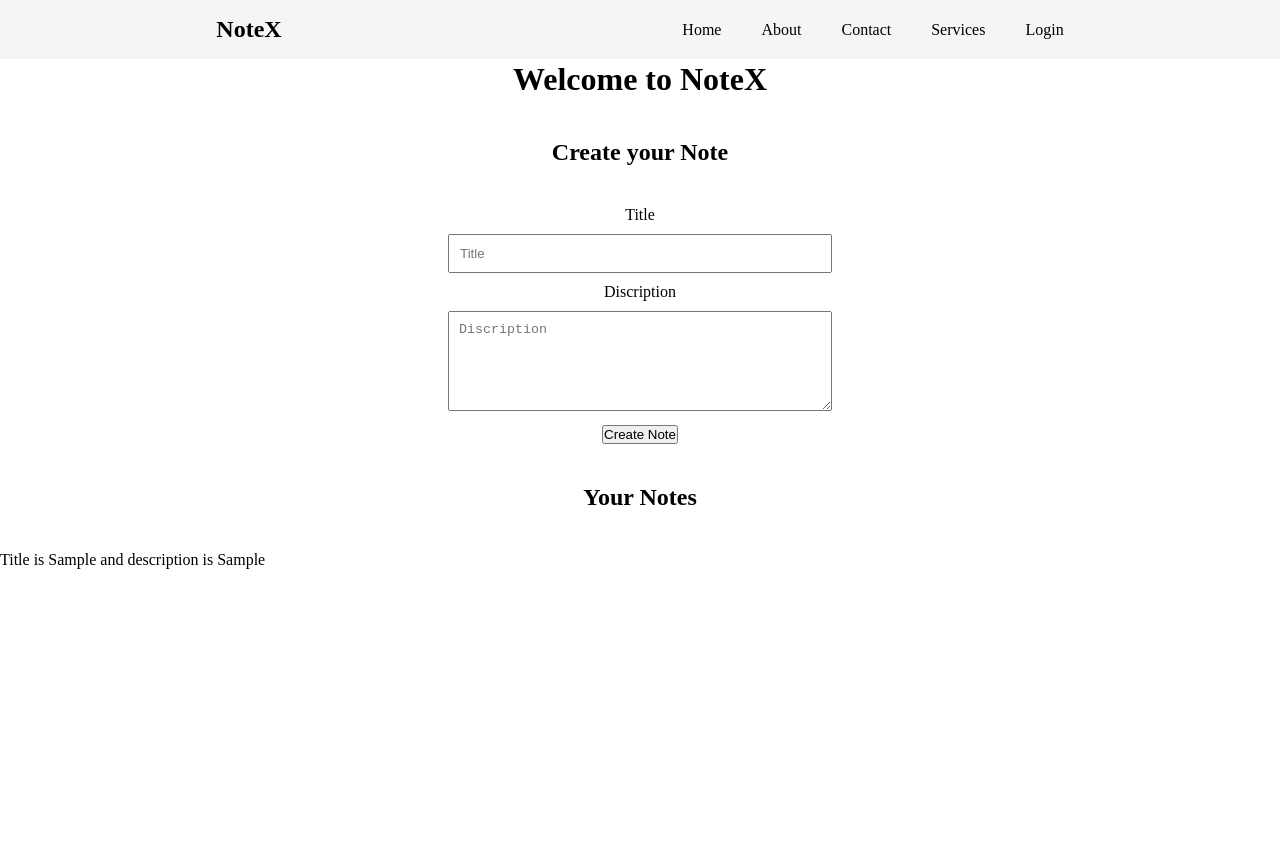
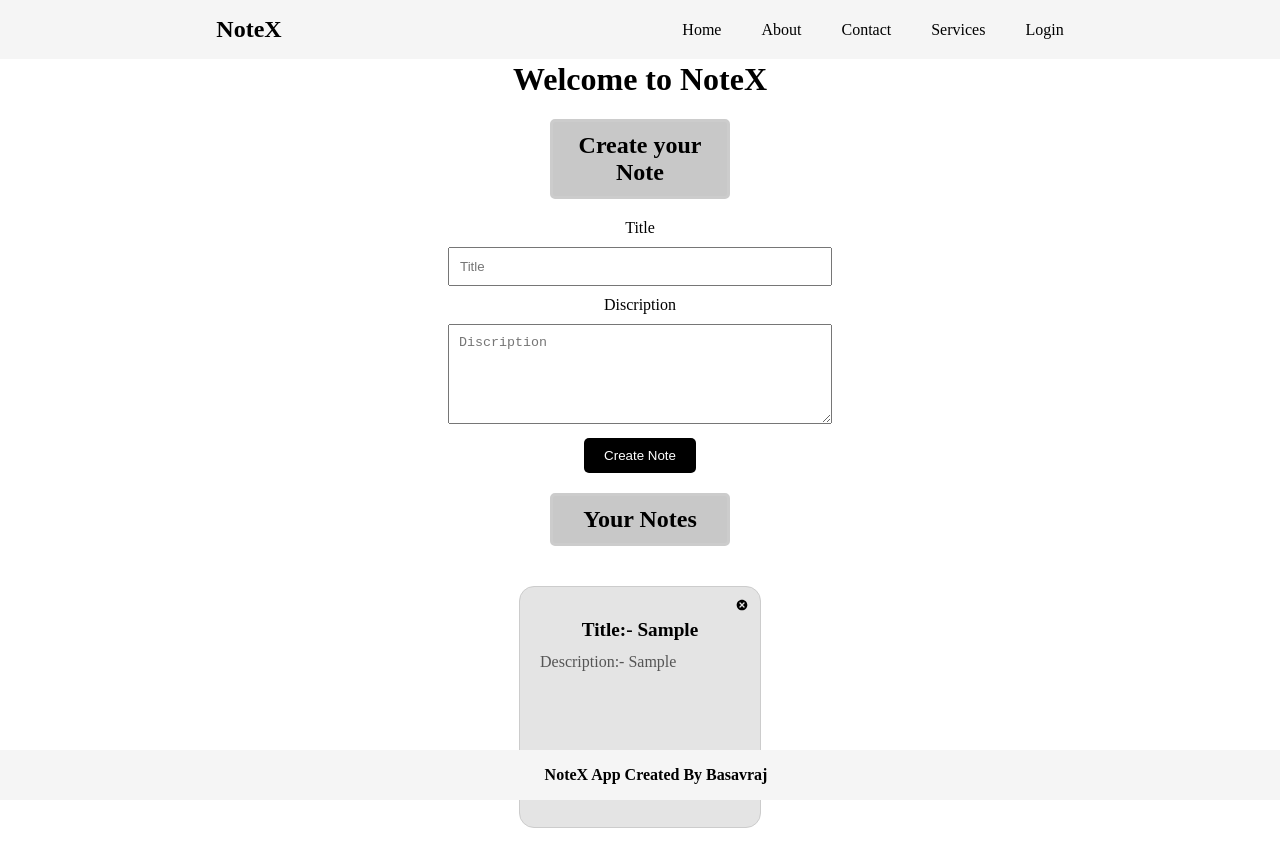
Before and after one commit to Basavrajcharate/Notes_app, a React (Vite) app in the folder Notes_app/: page / in a window 1280 px wide. Both pictures are taken after typing "Sample", "Sample" into the empty fields and a click on the button "Create Note". Shown: the top 866 px of the page. Before the commit the page ends 800 px from the top, so only its background shows below. Built offline with nearby package versions, Linux system fonts and the light colour scheme.

Commit message:
Added LocalStorage in the NoteX App

```diff
--- a/Notes_app/components/Card.jsx
+++ b/Notes_app/components/Card.jsx
@@ -1,9 +1,14 @@
 import React from 'react'
+import { TiDelete } from "react-icons/ti";
 
-const Card = ({ title, desc }) => {
+const Card = ({ title, desc, deleteNote }) => {
   return (
     <div className="card">
-     Title is {title} and description is {desc}
+        <div className="del" onClick={deleteNote}>
+            <TiDelete />
+        </div>
+        <div className="title">Title:- {title}</div>
+        <div className="desc">Description:- {desc}</div>
     </div>
   )
 }
--- /dev/null
+++ b/Notes_app/components/Footer.jsx
@@ -0,0 +1,9 @@
+import React from 'react'
+
+const Footer = () => {
+  return (
+    <div className='footer'>NoteX App Created By Basavraj</div>
+  )
+}
+
+export default Footer
--- a/Notes_app/package.json
+++ b/Notes_app/package.json
@@ -11,7 +11,8 @@
   },
   "dependencies": {
     "react": "^19.2.0",
-    "react-dom": "^19.2.0"
+    "react-dom": "^19.2.0",
+    "react-icons": "^5.5.0"
   },
   "devDependencies": {
     "@eslint/js": "^9.39.1",
--- a/Notes_app/src/App.css
+++ b/Notes_app/src/App.css
@@ -26,18 +26,40 @@ label{
 form{
   text-align: center;
 }
+form button{
+  padding: 10px 20px;
+  background-color: #000000;
+  color: white;
+  border: none;
+  border-radius: 5px;
+  cursor: pointer;
+}
+form button:hover{
+  background-color: #1cff1c;
+  color: black;
+}
+
 h1 {
   text-align: center;
   display: flex;
   height: 40px;
   justify-content: center;
   align-items: center;
-  background-image: linear-gradient(rgb(164, 164, 164));
+  background-image: linear-gradient(rgb(216, 216, 216));
+}
+.hedding{
+  display: flex;
+  justify-content: center;
+  align-items: center;
 }
 h2{
   text-align: center;
-  padding: 20px;
+  padding: 10px;
   margin: 20px;
+  border: solid #ccc;
+  border-radius: 5px;
+  width: 12vw;
+  background-color: #c8c8c8;
 }
 input[type="text"]{
 
@@ -54,3 +76,84 @@ textarea{
   margin: 10px 0;
   box-sizing: border-box;
 }
+.notes-container{
+  display: flex;
+  flex-wrap: wrap;
+  justify-content: center;
+}
+
+.card{
+  height: 200px;
+  width: 200px;
+  display: flex;
+  flex-direction: column;
+  border: 1px solid #ccc;
+  padding: 20px;
+  margin: 20px;
+  border-radius: 15px;
+  background-color: #e4e4e4;
+  position: relative;
+}
+.card:hover{
+  background-color: #ffffff;
+  box-shadow:  0 6px 12px rgba(255, 0, 0, 0.2);
+}
+
+.del{
+  position: absolute;
+  top: 10px;
+  right: 10px;
+  cursor: pointer;
+  font-weight: bold;
+  }
+.del:hover{
+  color: red;
+
+}
+
+.title{
+  text-align: center;
+  font-size: 1.2rem;
+  font-weight: bold;
+  margin-bottom: 12px;
+  margin-top: 12px;
+}
+.desc{
+  font-size: 1rem;
+  color: #555;
+}
+
+.no-notes{
+  display: flex;
+  font-size: 1.5rem;
+  font-weight: bold;
+  color: white;
+  justify-content: center;
+  align-items: center;
+  border-radius: 20px;
+  height: 50px;
+  width: 32vw;
+  background-color: #000000;
+}
+.no-notes:hover{
+  background-color: #ffffff;
+  color: black;
+  border:  0.5px solid #ccc;
+  box-shadow:  0 6px 12px rgba(255, 0, 0, 0.2);
+
+}
+
+.footer-spacer{
+  height: 60px; /* Adjust this value based on the height of your footer */
+}
+
+.footer{
+  text-align: center;
+  padding: 1rem;
+  background-color: #f5f5f5;
+  margin-top: 20px;
+  position: fixed;
+  width: 100%;
+  bottom: 0;
+  font-weight: bold;
+}
--- a/Notes_app/src/App.jsx
+++ b/Notes_app/src/App.jsx
@@ -1,17 +1,55 @@
 import './App.css'
 import Navbar from '../components/Navbar'
 import Card from '../components/Card'
-import { useState } from 'react'
+import Footer from '../components/Footer'
+import { useEffect, useState } from 'react'
 
 function App() {
   const [notes, setNotes] = useState([])
   const [currentNote, setCurrentNote] = useState({ title: '', desc: '' })
 
+  const createNoteId = () => {
+    if (typeof crypto !== 'undefined' && typeof crypto.randomUUID === 'function') {
+      return crypto.randomUUID()
+    }
+    return `${Date.now()}-${Math.random().toString(16).slice(2)}`
+  }
+
+  useEffect(() => {
+    document.title = "NoteX App"
+    const localNotes = localStorage.getItem('notes')
+    if(localNotes){
+      const parsed = JSON.parse(localNotes)
+      const normalized = Array.isArray(parsed)
+        ? parsed.map((note) => (note?.id ? note : { ...note, id: createNoteId() }))
+        : []
+
+      setNotes(normalized)
+
+      const needsMigration = Array.isArray(parsed) && parsed.some((note) => !note?.id)
+      if (needsMigration) {
+        localStorage.setItem('notes', JSON.stringify(normalized))
+      }
+    }
+  }, [])
+
+
+
   const handleSubmit = (e) => {
     e.preventDefault()
-    setNotes([...notes, currentNote])
+    const newNote = { id: createNoteId(), ...currentNote }
+    const updatedNotes = [...notes, newNote]
+    setNotes(updatedNotes)
     setCurrentNote({ title: '', desc: '' })
+    localStorage.setItem('notes', JSON.stringify(updatedNotes))
   }
+
+  const deleteNote = (id) => {
+    const updatedNotes = notes.filter((item) => item.id !== id)
+    setNotes(updatedNotes)
+    localStorage.setItem('notes', JSON.stringify(updatedNotes))
+  }
+
   const handleChange = (e) => {
     setCurrentNote({...currentNote, [e.target.name]: e.target.value})
   }
@@ -21,7 +59,8 @@ function App() {
       <Navbar />
       <main>
         <h1>Welcome to NoteX</h1>
-        <h2>Create your Note</h2>
+        <div className='hedding'><h2>Create your Note</h2></div>
+
 
         <form  onSubmit={handleSubmit}>
           <div>
@@ -38,12 +77,18 @@ function App() {
         </form>
       </main>
       <section>
-        <h2>Your Notes</h2>
-        {notes && notes.map(note => {
-          return <Card key={note.title} title={note.title} desc={note.desc}/>
-        })}
+        <div className='hedding'><h2>Your Notes</h2></div>
+        <div className='notes-container'>
+          {notes && notes.map(note => {
+            return <Card deleteNote={() => deleteNote(note.id)} key={note.id} title={note.title} desc={note.desc} />
+          })}
+          {notes.length === 0 && <div className="no-notes"><p className='no-notes'>No Notes Found</p></div>}
+        </div>
+      </section>
 
-      </section>
+      <div className='footer-spacer'></div>
+
+      <Footer/>
     </>
   )
 }
```
Also changed, not shown: 1 other file (tests, documents, lock files or other folders).
